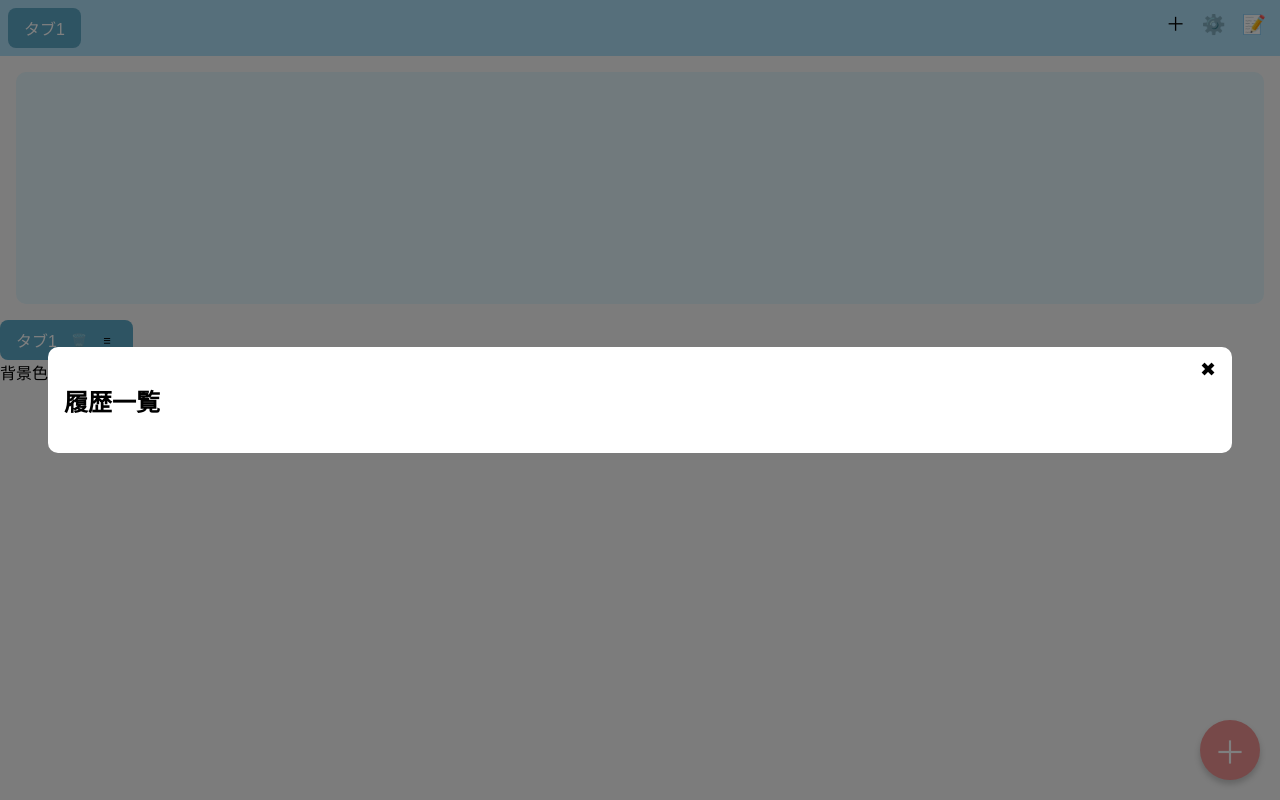
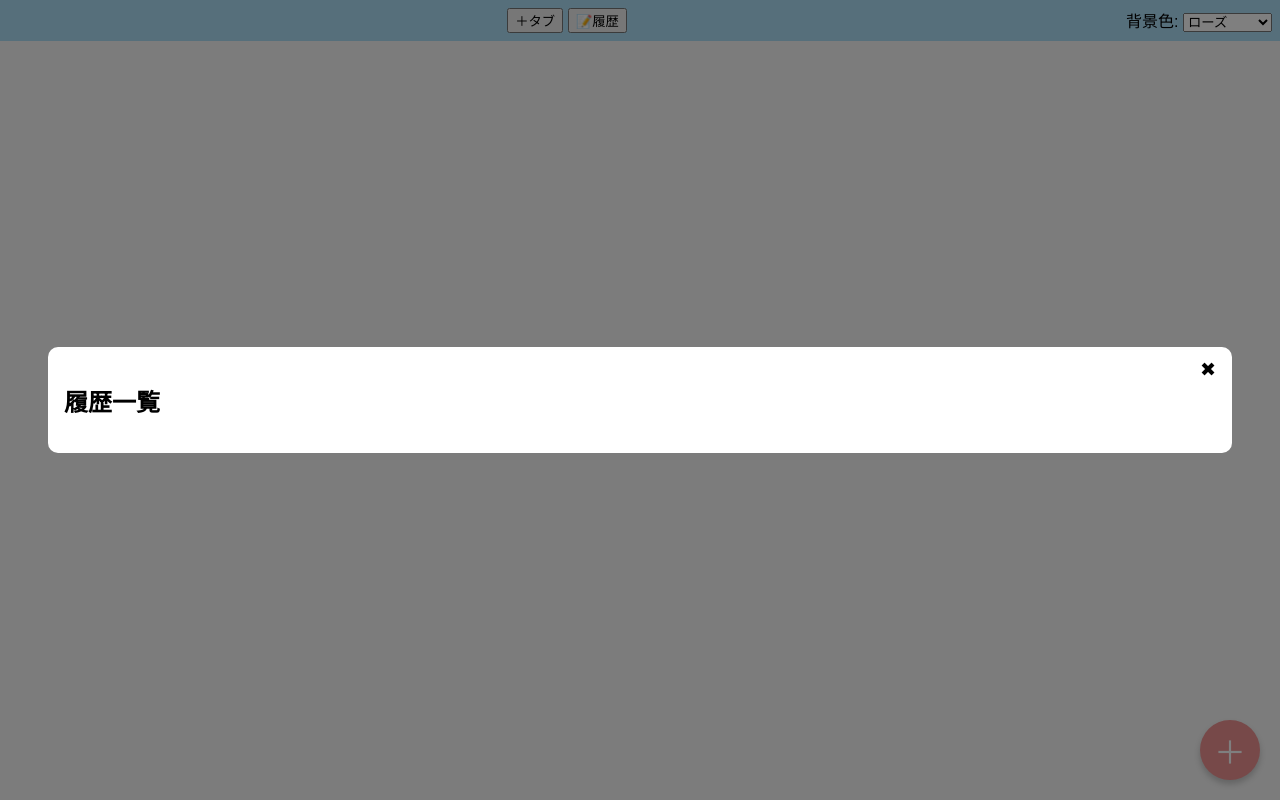
Before and after one commit to sysysyu/memo, a plain HTML site: page index.html in a window 1280 px wide. Drawn offline with Linux system fonts and the light colour scheme.

Commit message:
Update index.html

```diff
--- a/index.html
+++ b/index.html
@@ -1,61 +1,42 @@
 <!DOCTYPE html>
 <html lang="ja">
 <head>
-  <meta charset="UTF-8">
-  <title>スライド式メモアプリ</title>
-  <link rel="stylesheet" href="style.css">
+  <meta charset="UTF-8" />
+  <meta name="viewport" content="width=device-width, initial-scale=1.0" />
+  <title>メモアプリ</title>
+  <link rel="stylesheet" href="style.css" />
 </head>
 <body>
   <header>
-    <div id="tab-header">
-      <div class="tab active" data-tab="0">タブ1</div>
+    <div id="tab-header"></div>
+    <div class="header-buttons">
+      <button id="add-tab">＋タブ</button>
+      <button id="open-history">📝履歴</button>
     </div>
-    <div class="tab-controls">
-      <button id="add-tab">＋</button>
-      <button id="open-settings">⚙️</button>
-      <button id="open-history">📝</button>
+    <div id="color-picker-area">
+      <label>背景色:</label>
+      <select id="bg-color-picker">
+        <option value="#FFCDD2">ローズ</option>
+        <option value="#C8E6C9">ミント</option>
+        <option value="#BBDEFB">ブルー</option>
+        <option value="#FFF9C4">イエロー</option>
+        <option value="#D1C4E9">ラベンダー</option>
+      </select>
     </div>
   </header>
 
-  <main id="tab-content-container">
-    <div class="tab-content active" data-tab="0">
-      <!-- 入力エリアがここに追加される -->
+  <main id="tab-content-container"></main>
+
+  <button id="add-memo">＋</button>
+
+  <div id="history-modal" class="hidden">
+    <div class="modal-content">
+      <button id="close-history">✖</button>
+      <h2>履歴一覧</h2>
+      <div id="history-content"></div>
     </div>
-  </main>
-
-  <button id="add-memo" title="メモ追加">＋</button>
+  </div>
 
   <script src="script.js"></script>
 </body>
 </html>
-
-<div id="history-modal" class="hidden">
-  <div class="modal-content">
-    <button id="close-history">✖</button>
-    <h2>履歴一覧</h2>
-    <div id="history-content"></div>
-  </div>
-</div>
-
-<!-- タブの表示エリアを更新 -->
-<div id="tab-header">
-  <!-- タブ構成 -->
-  <div class="tab active" data-tab="0" draggable="true">
-    タブ1
-    <span class="tab-actions">
-      <button class="delete-tab">🗑️</button>
-      <button class="move-tab">≡</button>
-    </span>
-  </div>
-</div>
-<!-- タブ設定UI（例） -->
-<div id="color-picker-area">
-  <label>背景色:</label>
-  <select id="bg-color-picker">
-    <option value="#FFCDD2">ローズ</option>
-    <option value="#C8E6C9">ミント</option>
-    <option value="#BBDEFB">ブルー</option>
-    <option value="#FFF9C4">イエロー</option>
-    <option value="#D1C4E9">ラベンダー</option>
-  </select>
-</div>
```
